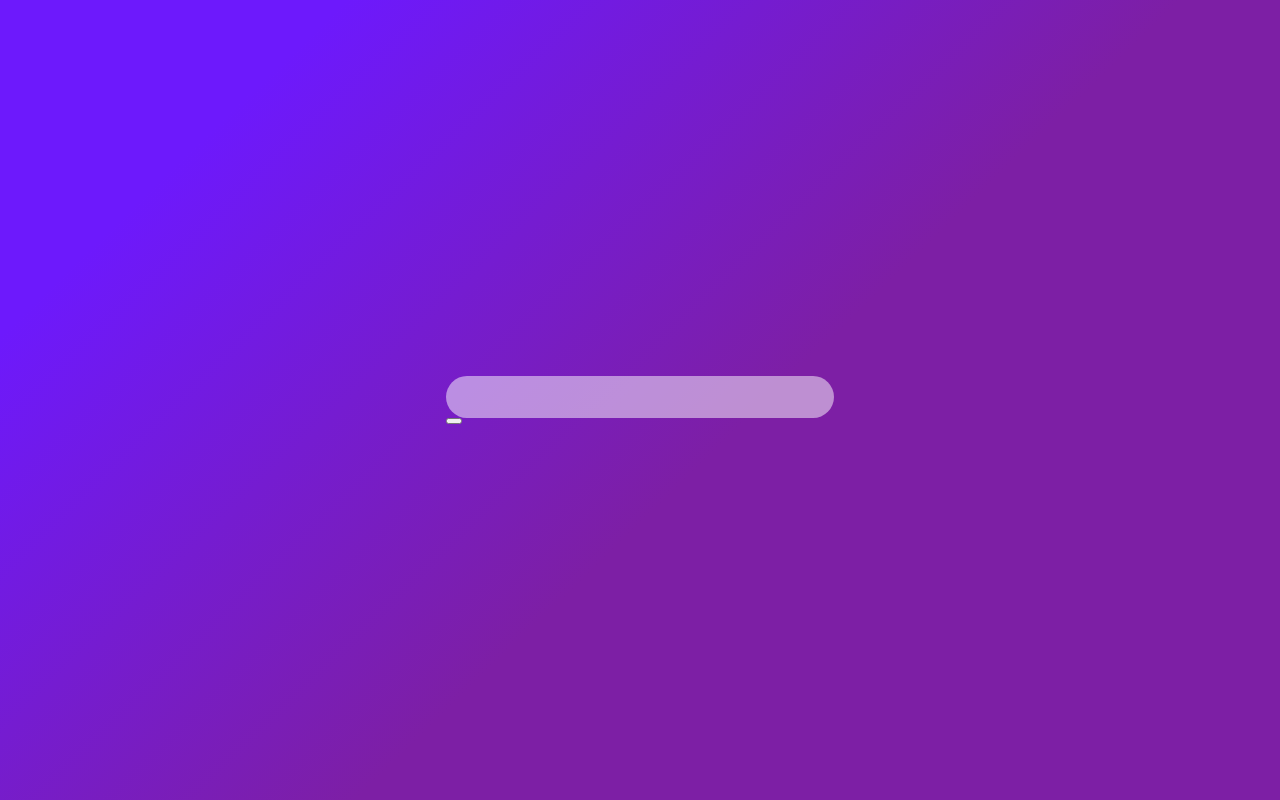
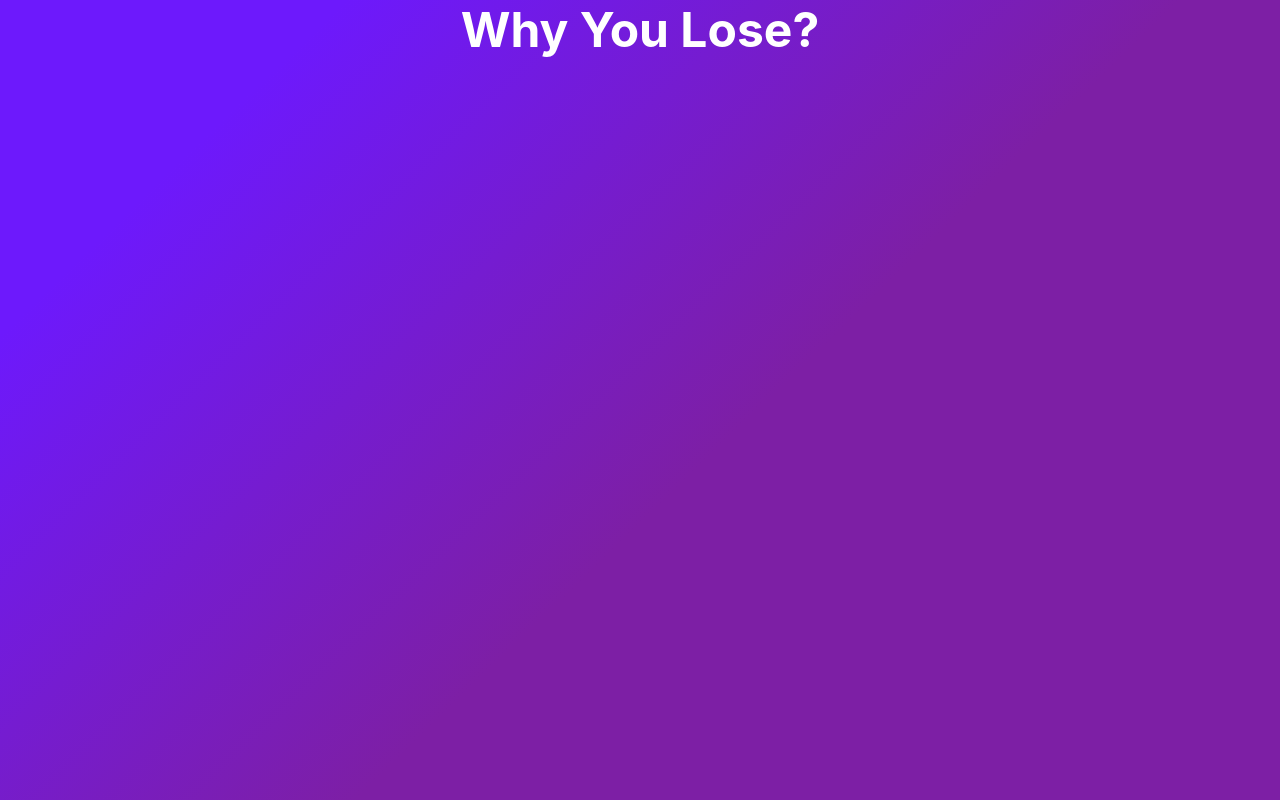
Before and after one commit to akfakf0509/how-many-lose, a React (Create React App) app: page / in a window 1280 px wide. Built offline with nearby package versions, Linux system fonts and the light colour scheme.

Commit message:
SearchBar Comepelete

```diff
--- a/src/App.css
+++ b/src/App.css
@@ -7,21 +7,10 @@ html {
   height: 100vh;
 }
 
-.App form {
-  position: absolute;
-  left: 50%;
-  top: 50%;
-  transform: translate(-50%, -50%);
+.App h5 {
+  text-align: center;
+  color: white;
+  font-size: 300%;
+  margin: 0px;
+  margin-bottom: 10px;
 }
-
-.App form * {
-  display: flex;
-}
-
-.App form input {
-  width: 30vw;
-  height: 40px;
-  opacity: 0.5;
-  border-radius: 25px;
-  border: none;
-}
--- a/src/App.jsx
+++ b/src/App.jsx
@@ -4,12 +4,9 @@ import "./App.css";
 function App() {
   return (
     <div className="App">
-      <form action="/">
-        <input type="text" name="summoner" id="summoner" />
-        <button type="submit">
-          <i className="fas fa-search" />
-        </button>
-      </form>
+      <div>
+        <h5>Why You Lose?</h5>
+      </div>
     </div>
   );
 }
```
Also changed, not shown: src/components/SearchBar.css (added, +69 -0 lines), src/components/SearchBar.jsx (added, +29 -0 lines).
